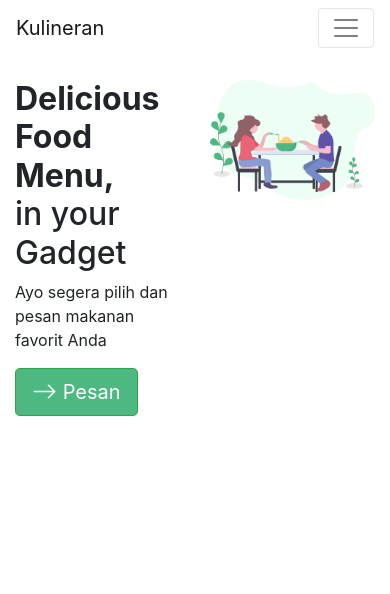
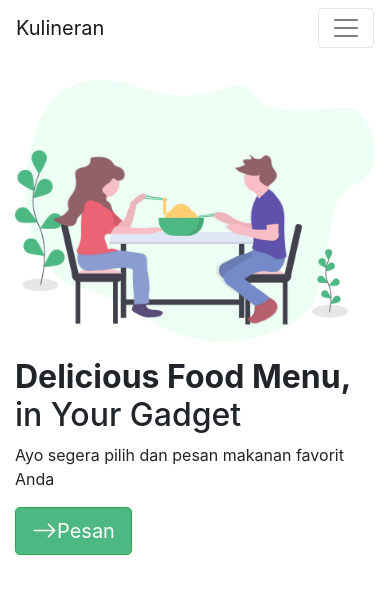
Before and after one commit to ujangaris/kulineran, a Vue app: page / in a window 390 px wide. Shown: the top 594 px of the page. Built offline with nearby package versions, Linux system fonts and the light colour scheme.

Commit message:
setup hero versi mobile dan web

```diff
--- a/src/components/Hero.vue
+++ b/src/components/Hero.vue
@@ -1,21 +1,49 @@
 <template>
+  <div class="hero">
+    <!-- Desktop -->
+    <div class="d-none d-md-block">
       <div class="row mt-4">
-    <div class="col">
+        <div class="col-md-6">
           <div class="d-flex h-100">
             <div class="justify-content-center align-self-center">
               <h2>
-            <strong>Delicious Food Menu,</strong><br />
-            in your Gadget
+                <strong>Delicious Food Menu,</strong>
+                <br />in Your Gadget
+              </h2>
+              <p>Ayo segera pilih dan pesan makanan favorit Anda</p>
+              <router-link class="btn btn-lg btn-success" to="/foods">
+                <b-icon-arrow-right></b-icon-arrow-right>Pesan
+              </router-link>
+            </div>
+          </div>
+        </div>
+        <div class="col-md-6">
+          <img src="../assets/images/hero.png" width="100%" />
+        </div>
+      </div>
+    </div>
+
+    <!-- Mobile -->
+    <div class="d-sm-block d-md-none">
+      <div class="row mt-4">
+        <div class="col-md-6 mb-3">
+          <img src="../assets/images/hero.png" width="100%" />
+        </div>
+        <div class="col-md-6">
+          <div class="d-flex h-100">
+            <div class="justify-content-center align-self-center">
+              <h2>
+                <strong>Delicious Food Menu,</strong>
+                <br />in Your Gadget
               </h2>
               <p>Ayo segera pilih dan pesan makanan favorit Anda</p>
               <button class="btn btn-lg btn-success">
-            <b-icon-arrow-right></b-icon-arrow-right> Pesan
+                <b-icon-arrow-right></b-icon-arrow-right>Pesan
               </button>
             </div>
           </div>
         </div>
-    <div class="col">
-      <img src="../assets/images/hero.png" width="100%" />
+      </div>
     </div>
   </div>
 </template>
```
Lines whose indentation alone changed are shown as unchanged.
